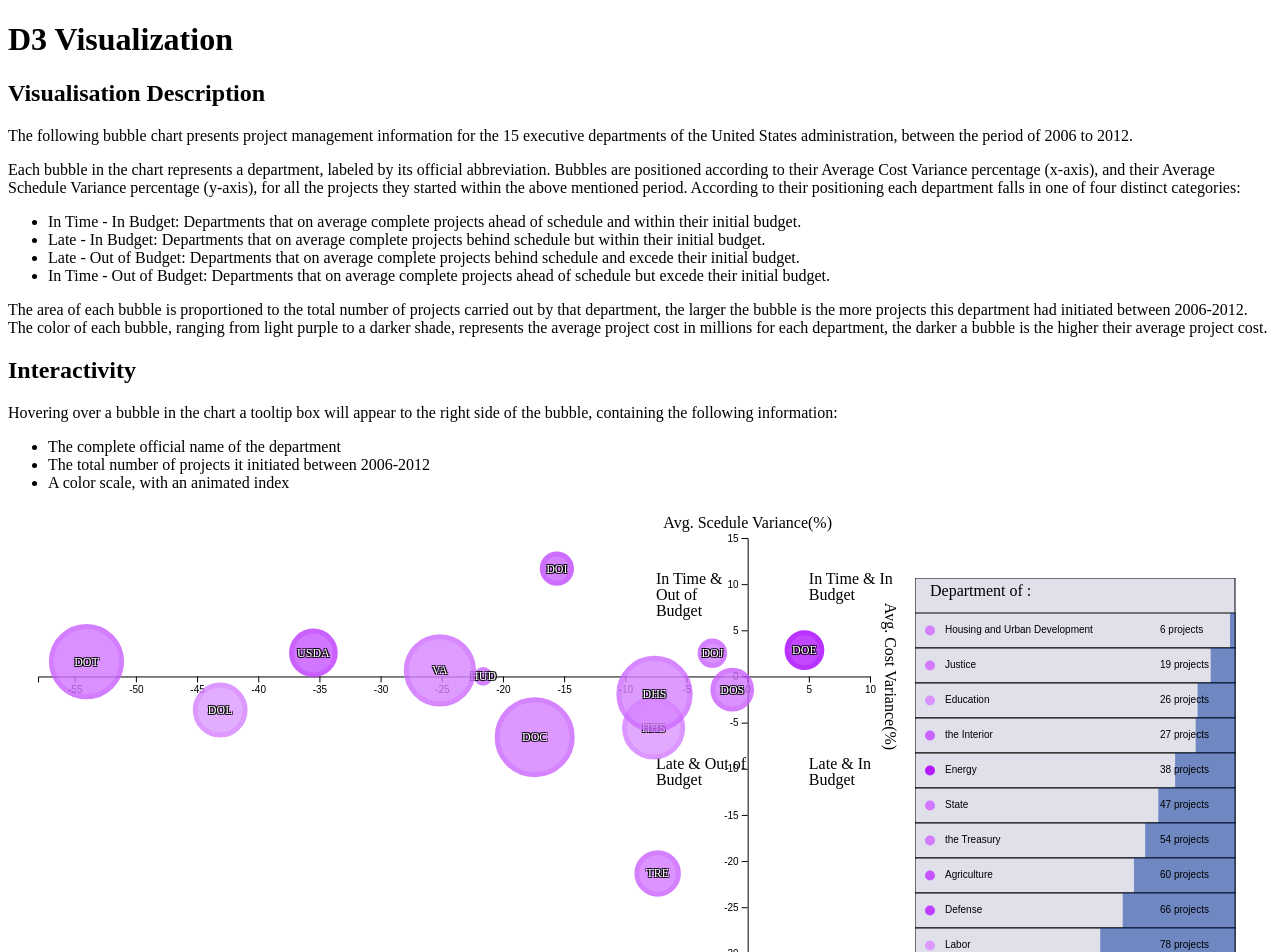
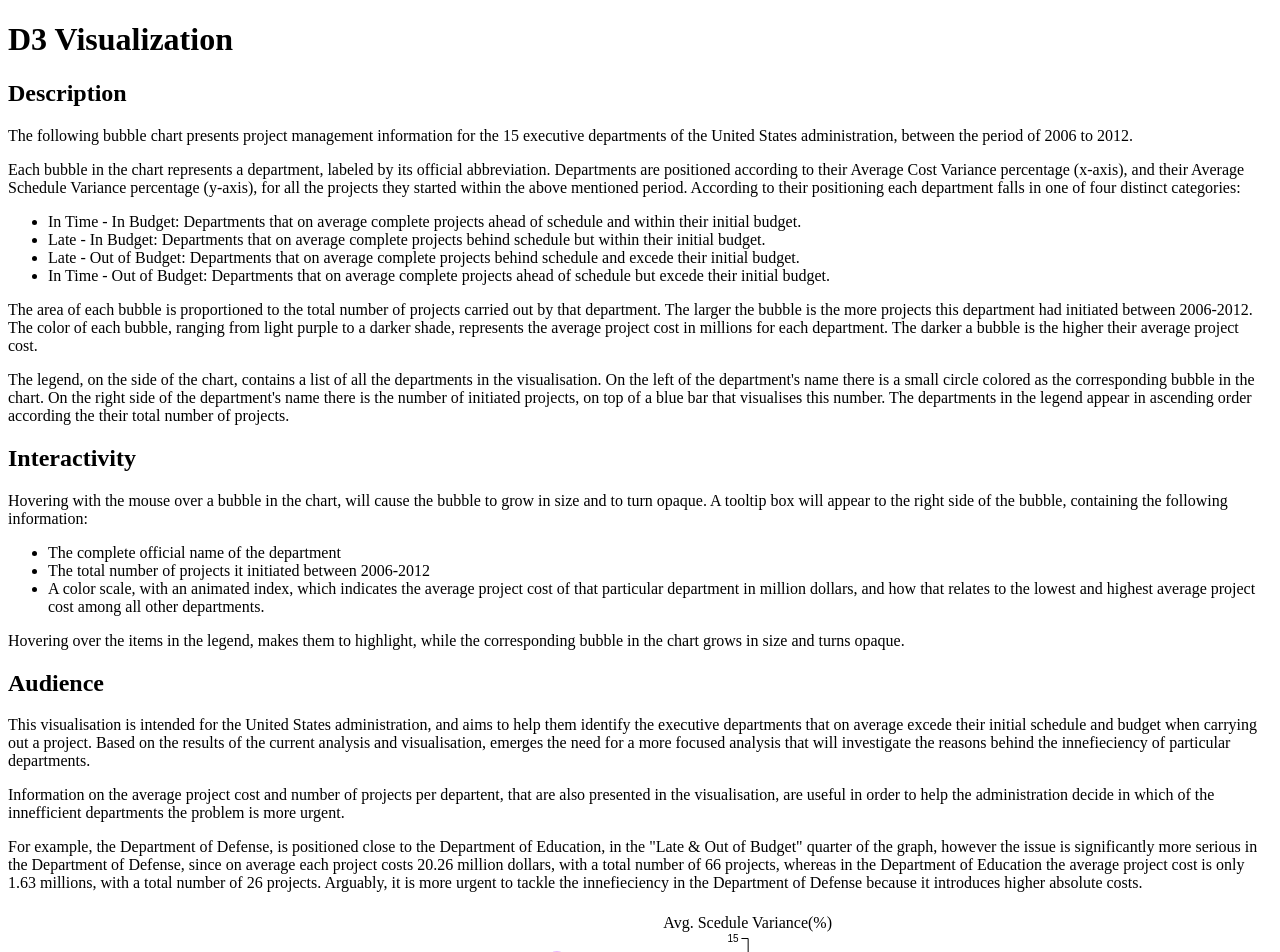
Before and after one commit to MariaPet/comp6214-individual, a website: page public/index.html in a window 1280 px wide. Shown: the top 952 px of the page. Drawn offline with nearby package versions, Linux system fonts and the light colour scheme.

Commit message:
visualisation audience description

```diff
--- a/public/index.html
+++ b/public/index.html
@@ -16,14 +16,14 @@
 <body>
     <header>
         <h1>D3 Visualization</h1>
-        <h2>Visualisation Description</h2>
+        <h2>Description</h2>
         <p> The following bubble chart presents project management information
             for the 15 executive departments of the United States administration,
             between the period of 2006 to 2012.
         </p>
         <p>
             Each bubble in the chart represents a department, labeled by its official
-            abbreviation. Bubbles are positioned according to their Average Cost Variance
+            abbreviation. Departments are positioned according to their Average Cost Variance
             percentage (x-axis), and their Average Schedule Variance percentage (y-axis),
             for all the projects they started within the above mentioned period.
             According to their positioning each department falls in one of four distinct categories:
@@ -48,20 +48,57 @@
         </p>
         <p>
             The area of each bubble is proportioned to the total number of projects carried out
-            by that department, the larger the bubble is the more projects this department had initiated between 2006-2012.
+            by that department. The larger the bubble is the more projects this department had initiated between 2006-2012.
             The color of each bubble, ranging from light purple to a darker shade,
-            represents the average project cost in millions for each department, the darker a bubble is
+            represents the average project cost in millions for each department. The darker a bubble is
             the higher their average project cost.
+        </p>
+        <p>
+            The legend, on the side of the chart, contains a list of all the departments in the visualisation.
+            On the left of the department's name there is a small circle colored as the corresponding bubble
+            in the chart. On the right side of the department's name there is the number of initiated
+            projects, on top of a blue bar that visualises this number. The departments in the legend
+            appear in ascending order according the their total number of projects.
         </p>
         <h2>Interactivity</h2>
         <p>
-            Hovering over a bubble in the chart a tooltip box will appear to the right side of the bubble,
-            containing the following information:
+            Hovering with the mouse over a bubble in the chart, will cause the bubble to grow in size and to turn opaque.
+            A tooltip box will appear to the right side of the bubble, containing the following information:
             <ul>
                 <li>The complete official name of the department</li>
                 <li>The total number of projects it initiated between 2006-2012</li>
-                <li>A color scale, with an animated index</li>
+                <li>
+                    A color scale, with an animated index, which indicates
+                    the average project cost of that particular department in million dollars, and
+                    how that relates to the lowest and highest average project cost among all
+                    other departments.
+                </li>
             </ul>
+        </p>
+        <p>
+            Hovering over the items in the legend, makes them to highlight, while the corresponding
+            bubble in the chart grows in size and turns opaque.
+        </p>
+        <h2>Audience</h2>
+        <p>
+            This visualisation is intended for the United States administration, and aims to help them
+            identify the executive departments that on average excede their initial schedule and budget
+            when carrying out a project. Based on the results of the current analysis and visualisation,
+            emerges the need for a more focused analysis that will investigate the reasons behind the
+            innefieciency of particular departments.
+        </p>
+        <p>
+            Information on the average project cost and number of projects per departent, that are also presented
+            in the visualisation, are useful in order to help the administration decide in which of the innefficient
+            departments the problem is more urgent.
+        </p>
+        <p>
+            For example, the Department of Defense, is positioned close to the
+            Department of Education, in the "Late &amp; Out of Budget" quarter of the graph, however the issue is
+            significantly more serious in the Department of Defense, since on average each project costs 20.26
+            million dollars, with a total number of 66 projects, whereas in the Department of Education the average
+            project cost is only 1.63 millions, with a total number of 26 projects. Arguably, it is more urgent
+            to tackle the innefieciency in the Department of Defense because it introduces higher absolute costs.
         </p>
     </header>
 </body>
--- a/public/js/d3Init.js
+++ b/public/js/d3Init.js
@@ -285,7 +285,7 @@ function redrawSVG(dataset) {
 
     //legend
 
-    var legendWidth = 0.25 * window.innerWidth;
+    var legendWidth = 300;
     var legendHeight = 0.8 * window.innerHeight;
     var legendMargin = {
         top: 15,
```
